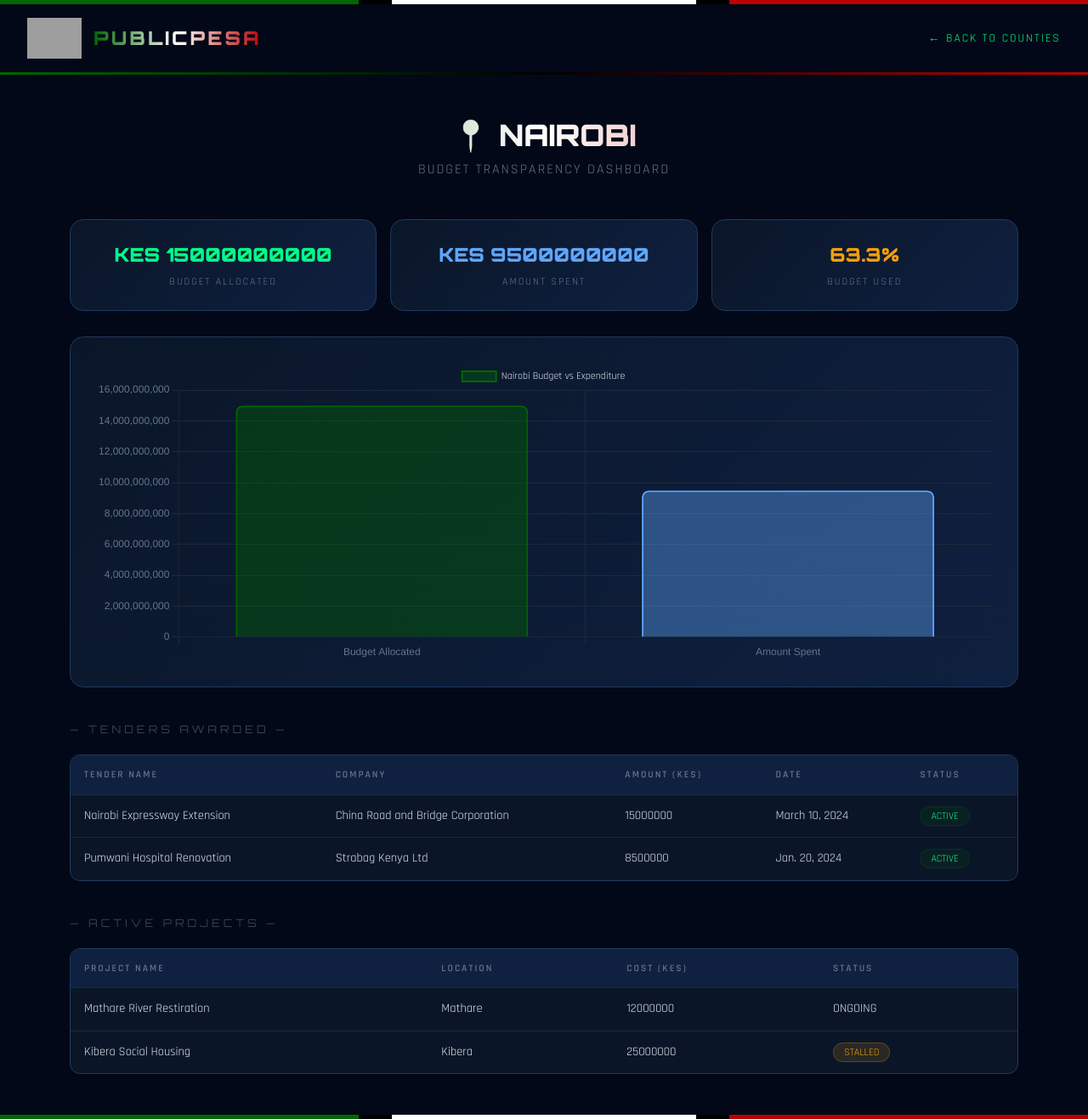
After one commit to Jert7/publicpesa, a Django app: page /county/1/ in a window 1280 px wide. The commit adds this page. Shown: the whole page at 85% size. Run offline with Django 5.2, Linux system fonts and the light colour scheme; data comes from the database, SQL or seed files in the repository; both versions use the stored data as it was after the commit; grey boxes are pictures that could not be loaded.

Commit message:
Add county detail page with chart, tenders and projects

```diff
--- a/counties/admin.py
+++ b/counties/admin.py
@@ -1,6 +1,8 @@
 from django.contrib import admin
-from .models import County
+from .models import County, Tender, Project
 
 admin.site.register(County)
+admin.site.register(Tender)
+admin.site.register(Project)
 
 # Register your models here.
--- a/counties/models.py
+++ b/counties/models.py
@@ -1,18 +1,48 @@
-
 from django.db import models
 
 class County(models.Model):
     name = models.CharField(max_length=100)
-    budget_allocated =models.DecimalField(max_digits=15, decimal_places=2)
-    amount_spent =models.DecimalField(max_digits=15, decimal_places=2)
-    projects_count =models.IntegerField(default=0)
+    budget_allocated = models.DecimalField(max_digits=15, decimal_places=2)
+    amount_spent = models.DecimalField(max_digits=15, decimal_places=2)
+    projects_count = models.IntegerField(default=0)
+
     def __str__(self):
         return self.name
+
     def percentage_spent(self):
-         if self.budget_allocated ==0:
+        if self.budget_allocated == 0:
             return 0
-         return (self.amount_spent / self.budget_allocated)*100
+        return (self.amount_spent / self.budget_allocated) * 100
 
 
+class Tender(models.Model):
+    STATUS_CHOICES = [
+        ('active', 'Active'),
+        ('completed', 'Completed'),
+        ('cancelled', 'Cancelled'),
+    ]
+    county = models.ForeignKey(County, on_delete=models.CASCADE, related_name='tenders')
+    name = models.CharField(max_length=200)
+    company_awarded = models.CharField(max_length=200)
+    amount = models.DecimalField(max_digits=15, decimal_places=2)
+    date_awarded = models.DateField()
+    status = models.CharField(max_length=20, choices=STATUS_CHOICES, default='active')
 
-# Create your models here.
+    def __str__(self):
+        return f"{self.name} - {self.county.name}"
+
+
+class Project(models.Model):
+    STATUS_CHOICES = [
+        ('ongoing', 'Ongoing'),
+        ('stalled', 'Stalled'),
+        ('completed', 'Completed'),
+    ]
+    county = models.ForeignKey(County, on_delete=models.CASCADE, related_name='projects')
+    name = models.CharField(max_length=200)
+    location = models.CharField(max_length=200)
+    cost = models.DecimalField(max_digits=15, decimal_places=2)
+    status = models.CharField(max_length=20, choices=STATUS_CHOICES, default='ongoing')
+
+    def __str__(self):
+        return f"{self.name} - {self.county.name}"
--- /dev/null
+++ b/counties/templates/counties/county_detail.html
@@ -0,0 +1,170 @@
+<!DOCTYPE html>
+<html lang="en">
+<head>
+    <meta charset="UTF-8">
+    <meta name="viewport" content="width=device-width, initial-scale=1.0">
+    <title>{{ county.name }} — PublicPesa</title>
+    <link href="https://cdn.jsdelivr.net/npm/bootstrap@5.3.0/dist/css/bootstrap.min.css" rel="stylesheet">
+    <link href="https://fonts.googleapis.com/css2?family=Orbitron:wght@400;700;900&family=Rajdhani:wght@300;400;600&display=swap" rel="stylesheet">
+    <script src="https://cdn.jsdelivr.net/npm/chart.js"></script>
+    <style>
+        * { margin: 0; padding: 0; box-sizing: border-box; }
+        body { background: #020817; color: #e2e8f0; font-family: 'Rajdhani', sans-serif; }
+        .kenya-bar { height: 5px; background: linear-gradient(90deg, #006600 33%, #000000 33%, #000000 36%, #ffffff 36%, #ffffff 64%, #000000 64%, #000000 67%, #bb0000 67%); }
+        .navbar { background: #020817 !important; border-bottom: 3px solid; border-image: linear-gradient(90deg, #006600, #000000, #bb0000) 1; padding: 16px 32px; }
+        .navbar-brand { font-family: 'Orbitron', monospace; font-weight: 900; font-size: 1.4rem; background: linear-gradient(90deg, #006600, #ffffff, #bb0000); -webkit-background-clip: text; -webkit-text-fill-color: transparent; letter-spacing: 3px; }
+        .back-btn { color: #00ff88; text-decoration: none; font-size: 0.85rem; letter-spacing: 2px; }
+        .back-btn:hover { color: #fff; }
+        .county-hero { text-align: center; padding: 50px 20px 30px; }
+        .county-hero h1 { font-family: 'Orbitron', monospace; font-size: 2.2rem; font-weight: 900; background: linear-gradient(90deg, #006600, #ffffff, #bb0000); -webkit-background-clip: text; -webkit-text-fill-color: transparent; }
+        .stat-card { background: linear-gradient(135deg, #0a1628, #0f2040); border: 1px solid #1e3a5f; border-radius: 16px; padding: 24px; text-align: center; }
+        .stat-card .num { font-family: 'Orbitron', monospace; font-size: 1.4rem; font-weight: 900; color: #00ff88; }
+        .stat-card .num.spent { color: #60a5fa; }
+        .stat-card .num.gap { color: #f59e0b; }
+        .stat-card .label { color: #64748b; font-size: 0.75rem; letter-spacing: 2px; text-transform: uppercase; margin-top: 6px; }
+        .chart-wrapper { background: linear-gradient(135deg, #0a1628, #0f2040); border: 1px solid #1e3a5f; border-radius: 16px; padding: 30px; margin: 30px 0; }
+        .section-title { font-family: 'Orbitron', monospace; font-size: 0.8rem; letter-spacing: 4px; color: #334155; text-transform: uppercase; margin: 40px 0 20px; }
+        .data-table { background: #0a1628; border: 1px solid #1e3a5f; border-radius: 12px; overflow: hidden; }
+        .data-table table { width: 100%; border-collapse: collapse; }
+        .data-table th { background: #0f2040; color: #64748b; font-size: 0.72rem; letter-spacing: 2px; text-transform: uppercase; padding: 14px 16px; }
+        .data-table td { padding: 14px 16px; border-top: 1px solid #1e293b; font-size: 0.9rem; }
+        .badge-active { background: #00660022; color: #00ff88; border: 1px solid #00660044; border-radius: 20px; padding: 3px 12px; font-size: 0.75rem; }
+        .badge-completed { background: #60a5fa22; color: #60a5fa; border: 1px solid #60a5fa44; border-radius: 20px; padding: 3px 12px; font-size: 0.75rem; }
+        .badge-stalled { background: #f59e0b22; color: #f59e0b; border: 1px solid #f59e0b44; border-radius: 20px; padding: 3px 12px; font-size: 0.75rem; }
+        .badge-cancelled { background: #bb000022; color: #ff6b6b; border: 1px solid #bb000044; border-radius: 20px; padding: 3px 12px; font-size: 0.75rem; }
+    </style>
+</head>
+<body>
+
+<div class="kenya-bar"></div>
+
+<nav class="navbar navbar-dark">
+    <img src="https://upload.wikimedia.org/wikipedia/commons/thumb/9/97/Coat_of_arms_of_Kenya.svg/120px-Coat_of_arms_of_Kenya.svg.png" height="48" style="margin-right: 14px;">
+    <span class="navbar-brand">PUBLICPESA</span>
+    <a href="{% url 'homepage' %}" class="back-btn ms-auto">← BACK TO COUNTIES</a>
+</nav>
+
+<div class="county-hero">
+    <h1>📍 {{ county.name|upper }}</h1>
+    <p style="color: #64748b; letter-spacing: 2px; margin-top: 8px;">BUDGET TRANSPARENCY DASHBOARD</p>
+</div>
+
+<!-- Summary Stats -->
+<div class="container mb-4">
+    <div class="row g-3">
+        <div class="col-md-4">
+            <div class="stat-card">
+                <div class="num">KES {{ county.budget_allocated|floatformat:0 }}</div>
+                <div class="label">Budget Allocated</div>
+            </div>
+        </div>
+        <div class="col-md-4">
+            <div class="stat-card">
+                <div class="num spent">KES {{ county.amount_spent|floatformat:0 }}</div>
+                <div class="label">Amount Spent</div>
+            </div>
+        </div>
+        <div class="col-md-4">
+            <div class="stat-card">
+                <div class="num gap">{{ county.percentage_spent|floatformat:1 }}%</div>
+                <div class="label">Budget Used</div>
+            </div>
+        </div>
+    </div>
+</div>
+
+<!-- Chart -->
+<div class="container">
+    <div class="chart-wrapper">
+        <canvas id="budgetChart" height="100"></canvas>
+    </div>
+</div>
+
+<!-- Tenders -->
+<div class="container">
+    <p class="section-title">— Tenders Awarded —</p>
+    <div class="data-table">
+        <table>
+            <thead>
+                <tr>
+                    <th>Tender Name</th>
+                    <th>Company</th>
+                    <th>Amount (KES)</th>
+                    <th>Date</th>
+                    <th>Status</th>
+                </tr>
+            </thead>
+            <tbody>
+                {% for tender in tenders %}
+                <tr>
+                    <td>{{ tender.name }}</td>
+                    <td>{{ tender.company_awarded }}</td>
+                    <td>{{ tender.amount|floatformat:0 }}</td>
+                    <td>{{ tender.date_awarded }}</td>
+                    <td><span class="badge-{{ tender.status }}">{{ tender.status|upper }}</span></td>
+                </tr>
+                {% endfor %}
+            </tbody>
+        </table>
+    </div>
+</div>
+
+<!-- Projects -->
+<div class="container pb-5">
+    <p class="section-title">— Active Projects —</p>
+    <div class="data-table">
+        <table>
+            <thead>
+                <tr>
+                    <th>Project Name</th>
+                    <th>Location</th>
+                    <th>Cost (KES)</th>
+                    <th>Status</th>
+                </tr>
+            </thead>
+            <tbody>
+                {% for project in projects %}
+                <tr>
+                    <td>{{ project.name }}</td>
+                    <td>{{ project.location }}</td>
+                    <td>{{ project.cost|floatformat:0 }}</td>
+                    <td><span class="badge-{{ project.status }}">{{ project.status|upper }}</span></td>
+                </tr>
+                {% endfor %}
+            </tbody>
+        </table>
+    </div>
+</div>
+
+<div class="kenya-bar"></div>
+
+<script>
+    const ctx = document.getElementById('budgetChart').getContext('2d');
+    new Chart(ctx, {
+        type: 'bar',
+        data: {
+            labels: ['Budget Allocated', 'Amount Spent'],
+            datasets: [{
+                label: '{{ county.name }} Budget vs Expenditure',
+                data: [{{ county.budget_allocated }}, {{ county.amount_spent }}],
+                backgroundColor: ['#00660066', '#60a5fa66'],
+                borderColor: ['#006600', '#60a5fa'],
+                borderWidth: 2,
+                borderRadius: 8,
+            }]
+        },
+        options: {
+            responsive: true,
+            plugins: {
+                legend: { labels: { color: '#e2e8f0', font: { family: 'Rajdhani' } } }
+            },
+            scales: {
+                y: { ticks: { color: '#64748b' }, grid: { color: '#1e293b' } },
+                x: { ticks: { color: '#64748b' }, grid: { color: '#1e293b' } }
+            }
+        }
+    });
+</script>
+
+</body>
+</html>
--- a/counties/templates/counties/homepage.html
+++ b/counties/templates/counties/homepage.html
@@ -250,7 +250,8 @@
         {% for county in counties %}
         {% with pct=county.percentage_spent %}
         <div class="col-md-4 mb-4 county-item">
-            <div class="county-card">
+            <a href="{% url 'county_detail' county.id %}" style="text-decoration: none; color: inherit;">
+<div class="county-card">
                 <div class="county-name">📍 {{ county.name|upper }}</div>
                 <div class="stat-row">
                     <span class="stat-label">Budget Allocated</span>
@@ -274,6 +275,8 @@
                 </div>
                 <span class="projects-badge">⚡ {{ county.projects_count }} Active Projects</span>
             </div>
+       </div>
+        </a>
         </div>
         {% endwith %}
         {% endfor %}
--- a/counties/views.py
+++ b/counties/views.py
@@ -1,7 +1,18 @@
-from django.shortcuts import render
-from .models import County
+from django.shortcuts import get_object_or_404, render
+from .models import County, Project, Tender
 def homepage(request):
     counties =County.objects.all()
     return render(request,'counties/homepage.html',{'counties':counties})
 
+def county_detail(request, county_id):
+    county = get_object_or_404(County, id=county_id)
+    tenders = Tender.objects.filter(county=county)
+    projects = Project.objects.filter(county=county)
+    return render(request, 'counties/county_detail.html',{
+        'county': county,
+        'tenders': tenders,
+        'projects': projects
+    })
+
+
 # Create your views here.
--- a/publicpesa/urls.py
+++ b/publicpesa/urls.py
@@ -1,19 +1,3 @@
-"""
-URL configuration for publicpesa project.
-
-The `urlpatterns` list routes URLs to views. For more information please see:
-    https://docs.djangoproject.com/en/6.0/topics/http/urls/
-Examples:
-Function views
-    1. Add an import:  from my_app import views
-    2. Add a URL to urlpatterns:  path('', views.home, name='home')
-Class-based views
-    1. Add an import:  from other_app.views import Home
-    2. Add a URL to urlpatterns:  path('', Home.as_view(), name='home')
-Including another URLconf
-    1. Import the include() function: from django.urls import include, path
-    2. Add a URL to urlpatterns:  path('blog/', include('blog.urls'))
-"""
 from django.contrib import admin
 from django.urls import path
 from counties import views
@@ -21,4 +5,5 @@ from counties import views
 urlpatterns = [
     path('admin/', admin.site.urls),
     path('', views.homepage, name='homepage'),
+    path('county/<int:county_id>/', views.county_detail, name='county_detail'),
 ]
```
Also changed, not shown: counties/migrations/0002_project_tender.py (added), db.sqlite3.
